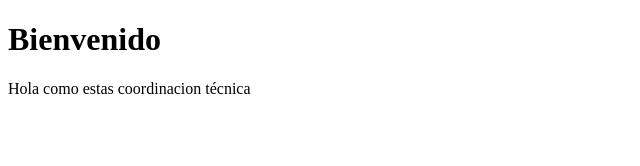
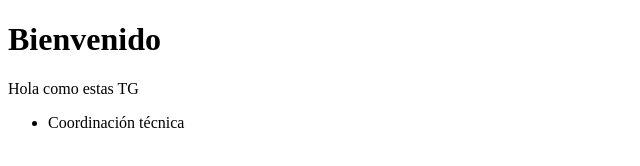
Before and after one commit to doblegNet/running, a plain HTML site: page index.html in a window 1280 px wide. Shown: the whole page, without its empty margins (0-640 px from the left). Drawn offline with Linux system fonts and the light colour scheme.

Commit message:
Alguien olvido poener detalles
La pagina tiene una lista ordenada de los temas a desarrollar.

```diff
--- a/index.html
+++ b/index.html
@@ -9,9 +9,11 @@
 <body>
 
 	<h1>Bienvenido</h1>
-	<p>Hola como estas
+	<p>Hola como estas TG</p>
 
-	coordinacion técnica</p>
+	<ul>
+	  <li>Coordinación técnica</li>
+	</ul>
 
 </body>
 </html>
```
